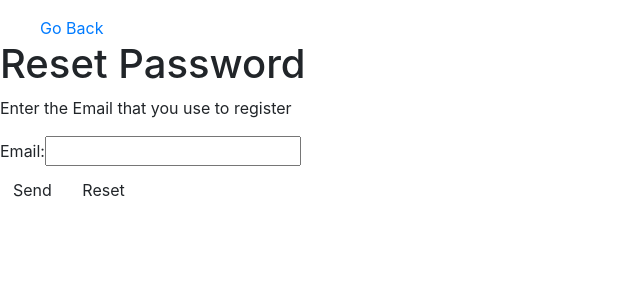
After one commit to ikazreal21/Axielore, a Django app: page /reset_password/ in a window 1280 px wide. The commit adds this page. Shown: the top 300 px of the page, without its empty margins (0-640 px from the left). Run offline with Django 3.2, Linux system fonts and the light colour scheme; some libraries are stand-ins or nearby versions.

Commit message:
Add Forgot Password

```diff
--- a/post/templates/post/base.html
+++ b/post/templates/post/base.html
@@ -8,6 +8,7 @@
 		<title>AxieLore</title>
 	</head>
 	<body>
+		{% if user.is_authenticated %}
 		<nav class="navbar navbar-expand-lg navbar-light bg-light">
 			<a class="navbar-brand" href="#">Navbar</a>
 			<button class="navbar-toggler" type="button" data-toggle="collapse" data-target="#navbarNav" aria-controls="navbarNav" aria-expanded="false" aria-label="Toggle navigation">
@@ -24,6 +25,9 @@
 				</ul>
 			</div>
 		</nav>
+		{% else %}
+		<p></p>
+		{% endif %}
 		{% block content %}
 		{% endblock %}
 	</body>
--- a/post/templates/post/login.html
+++ b/post/templates/post/login.html
@@ -10,6 +10,7 @@
 			<button type="submit" class="btn">Login</button>
 			<button type="reset" class="btn">Reset</button>
 		</div>
+		<p>Forgot Password?</p> Click <a href="{% url 'reset_password' %}">here</a></p>
 		{% for i in messages %}
 			<p class="message">{{i}}</p>
 		{% endfor %}
--- /dev/null
+++ b/post/templates/post/password_reset.html
@@ -0,0 +1,16 @@
+{% extends 'post/base.html' %}
+{% block content %}
+  <a href="{% url 'login' %}" class="button" style="margin-left: 40px;">Go Back</a>
+  <h1>Reset Password</h1>
+  <div class="section-delete">
+    <form method="POST" action="">
+      <p>Enter the Email that you use to register</p>
+      {% csrf_token %}
+      {{form}}
+      <div class="btn-flex">
+        <button type="submit" class="btn">Send</button>
+        <button type="reset" class="btn">Reset</button>
+      </div>
+    </form>
+  </div>
+{% endblock %}
--- a/post/urls.py
+++ b/post/urls.py
@@ -1,3 +1,6 @@
+from django.contrib.auth import views as auth_views
+
+
 from django.urls import path
 from . import views
 
@@ -12,4 +15,31 @@ urlpatterns = [
     path('create_post', views.CreatePost, name="createpost"),
     path("update/<str:pk>", views.UpdatePost, name="update"),
     path("delete/<str:pk>", views.DeletePost, name="delete"),
+    # Reset Password
+    path(
+        'reset_password/',
+        auth_views.PasswordResetView.as_view(template_name="post/password_reset.html"),
+        name='reset_password',
+    ),
+    path(
+        'reset_password_sent/',
+        auth_views.PasswordResetDoneView.as_view(
+            template_name="post/password_reset_sent.html"
+        ),
+        name='password_reset_done',
+    ),
+    path(
+        'reset/<uidb64>/<token>/',
+        auth_views.PasswordResetConfirmView.as_view(
+            template_name="post/password_reset_form.html"
+        ),
+        name='password_reset_confirm',
+    ),
+    path(
+        'reset_password_complete/',
+        auth_views.PasswordResetCompleteView.as_view(
+            template_name="post/password_reset_done.html"
+        ),
+        name='password_reset_complete',
+    ),
 ]
```
Also changed, not shown: Axie_marketplace/settings.py (+8 -0 lines), post/forms.py (+8 -0 lines), post/templates/post/password_reset_done.html (added, +8 -0 lines), post/templates/post/password_reset_form.html (added, +14 -0 lines), post/templates/post/password_reset_sent.html (added, +9 -0 lines), post/templates/post/register.html (+9 -4 lines), post/views.py (+7 -4 lines), db.sqlite3. Lines whose indentation alone changed are shown as unchanged.
